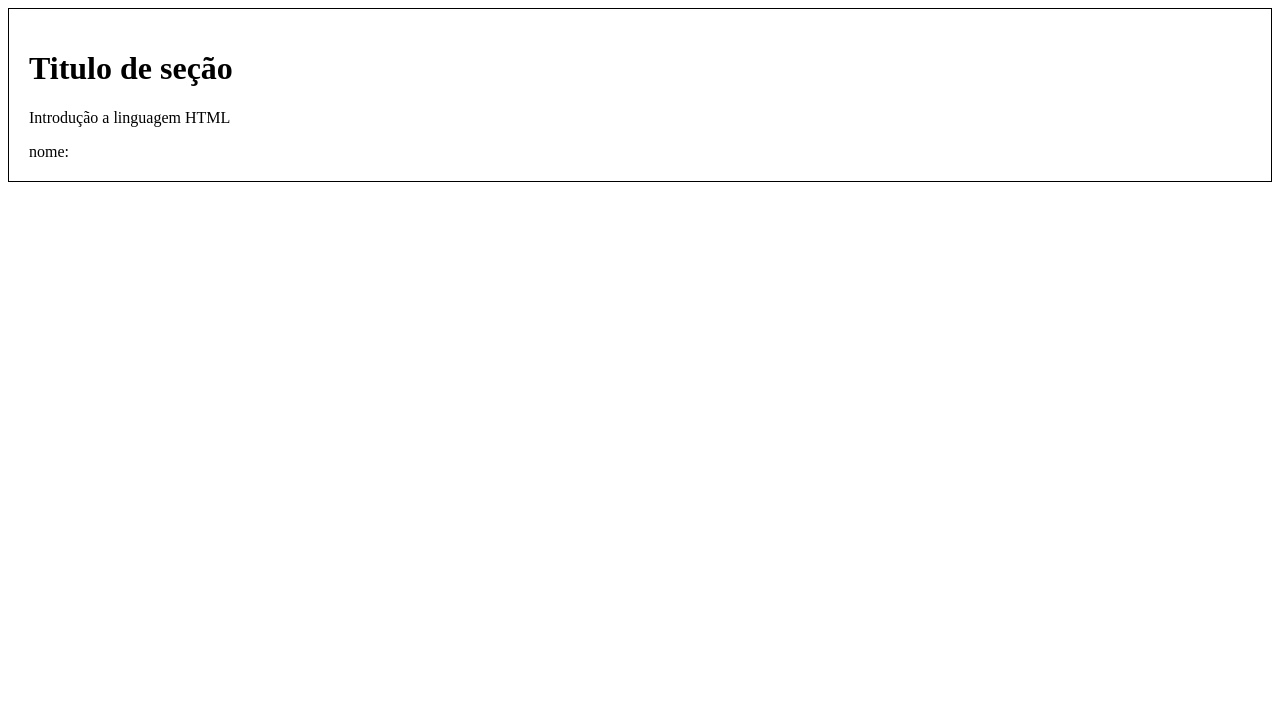
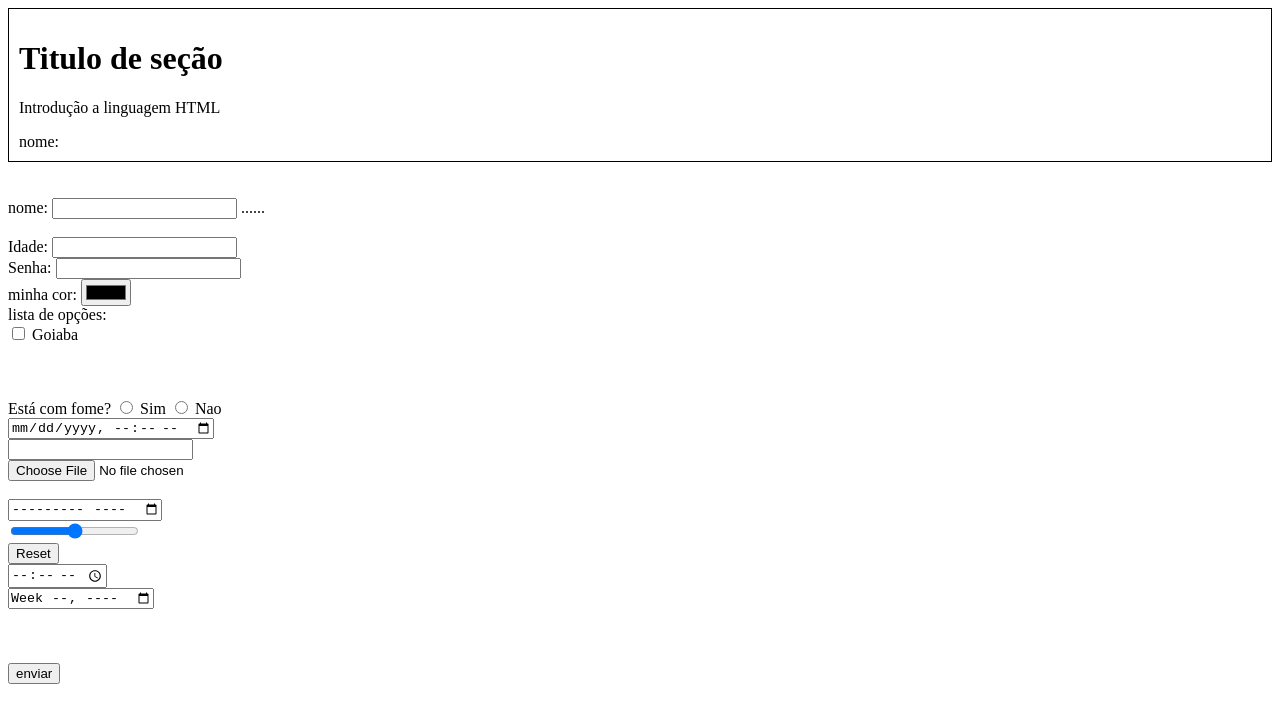
Before and after one commit to Geraldo963/Aula01, a plain HTML site: page index.html in a window 1280 px wide. Drawn offline with Linux system fonts and the light colour scheme.

Commit message:
introdução ao atributo input type

```diff
--- a/index.html
+++ b/index.html
@@ -22,12 +22,80 @@
     </script>
 </head>
 <body>
-    <div style="border: 1px solid; padding: 20px;">
+ <form>
+<div
+style="border: 1px solid; padding: 10px;">
  <h1>Titulo de seção</h1>
  <p>Introdução a linguagem HTML</p>
 
+
+ <label>nome:</label>
+ <br>
+
+ </form>
+ </div>
+ <br>
+ <br>
+
  <form>
- <label>nome:</label>
+    <div id="nome"
+ <label >nome:</label>
+ <input oninput="escrever(this)">
+ <label id="resultado">......</label>
+ </div>
+ <br>
+ <label >Idade:</label>
+ <input type="number">
+ <br>
+ <label >Senha:</label>
+ <input type="password">
+ <br>
+ <label>minha cor:</label>
+ <input type="color">
+ <br>
+ <label>lista de opções:</label>
+ <br>
+ <input
+ id="frutasPera"
+ name="frutas[]"
+ type="checkbox"
+ value="pera"
+ >
+ <label for="frutasGoiaba">Goiaba</label>
+ <br>
+ <br>
+ <br>
+ <br>
+ <label>Está com fome?</label>
+ <input type="radio" id="fomeSim" name="fome" value="sim"onchange="visibilidade(this)">
+ <label for="fomeSim">Sim</label>
+
+ <input type="radio" id="fomeNao" name="fome" value="Nao"onchange="visibilidade(this)">
+ <label for="fomeNao">Nao</label>
+ <br>
+ <input type="datetime-local">
+ <br>
+ <input type="email">
+ <br>
+ <input type="file">
+ <br>
+ <input type="hidden">
+ <br>
+ <input type="month">
+ <br>
+ <input type="range">
+ <br>
+ <input type="reset">
+ <br>
+ <input type="time">
+ <br>
+ <input type="week">
+ <br>
+ <br>
+ <br>
+ <br>
+ <input type="submit" value="enviar">
+
+
  </form>
-</div>
 </html>
```
